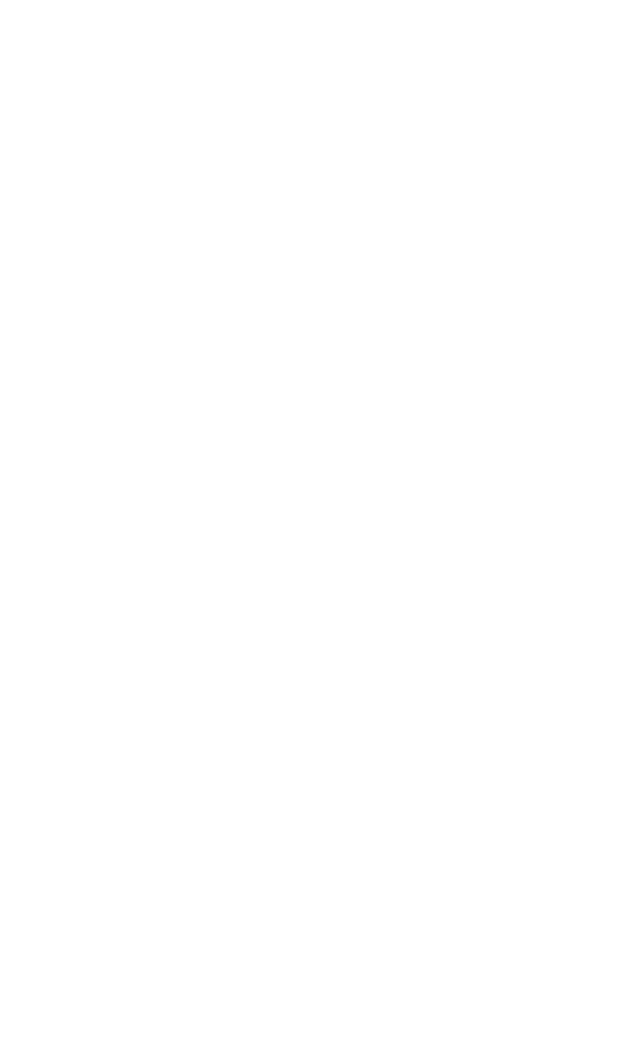
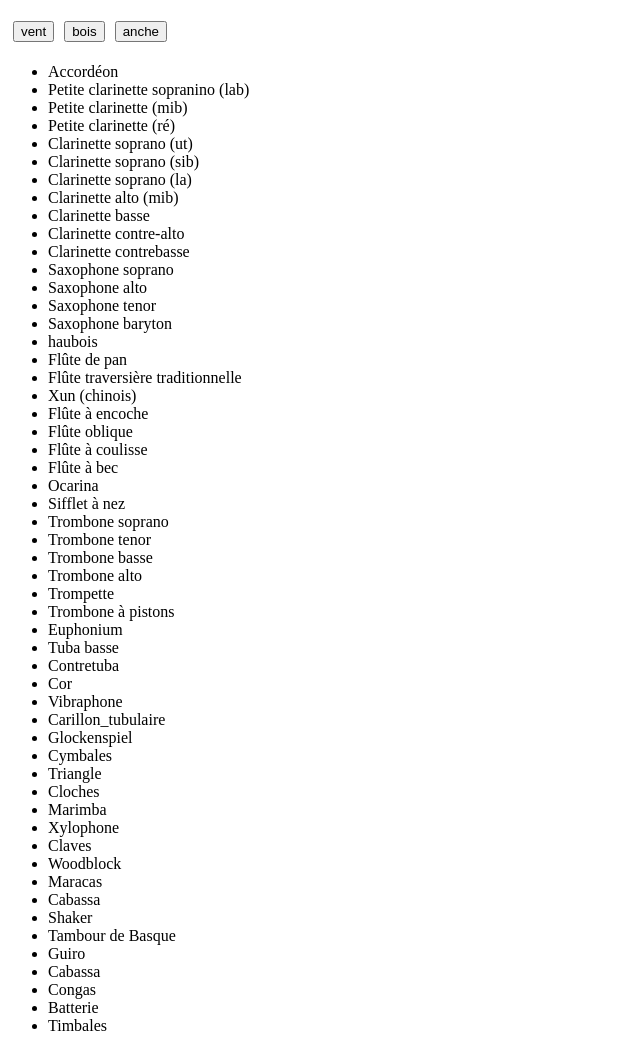
Before and after one commit to theoconnetable/INFO907-Projet, a plain HTML site: page index.html in a window 1280 px wide. Shown: the whole page, without its empty margins (0-640 px from the left). Before the commit the page ends 800 px from the top, so only its background shows below. Drawn offline with Linux system fonts and the light colour scheme.

Commit message:
update mains.js et index.html

```diff
--- a/index.html
+++ b/index.html
@@ -6,8 +6,16 @@
         <title>Instruments de musique</title>
         <meta name='viewport' content='width=device-width, initial-scale=1'>
         <link rel='stylesheet' type='text/css' media='screen' href='style.css'>
+
     </head>
     <body>
-    <script src='main.js'></script>
+        <div id="parent-container">
+            <p> </p> <!-- Nom de la grande catégories -->
+        </div>
+
+        <ul id="instruments-container">
+
+        </ul>
+        <script src="main.js"></script>
     </body>
 </html>
--- a/main.js
+++ b/main.js
@@ -1,151 +1,211 @@
-/*attributs:
+const instruments = {
+    "vent":{
+      "bois":{
+        "anche":{
+            "libre": "Accordéon",
+            "simple":{
+                "clarinette":{
+                    "transposition_sixte_mineur_en_dessous":"Petite clarinette sopranino (lab)",
+                    "transposition_tierce_mineur_en_dessous":"Petite clarinette (mib)",
+                    "transposition_seconde_en_dessous":"Petite clarinette (ré)",
+                    "aucune_transposition":"Clarinette soprano (ut)",
+                    "transposition_seconde_majeure_au_dessus":"Clarinette soprano (sib)",
+                    "transposition_tierce_mineur_au_dessus":"Clarinette soprano (la)",
+                    "transposition_sixte_majeur_au_dessus":"Clarinette alto (mib)",
+                    "transposition_octave_et_seconde_majeure_au_dessus":"Clarinette basse",
+                    "transposition_octabe_et_sixte_majeure_au_dessus":"Clarinette contre-alto",
+                    "transposition_deux_octave_et_seconde_majeure_au_dessus":"Clarinette contrebasse"
+                },
+                "saxophone":{
+                    "transposition_seconde_majeure_au_dessus":"Saxophone soprano",
+                    "transposition_sixte_majeure_en_dessous":"Saxophone alto",
+                    "transposition_neuvieme_majeure_en_dessous":"Saxophone tenor",
+                    "transposition_trezieme_majeure_en_dessous":"Saxophone baryton"
+                }
 
-_Instrument_
-    vent
-        bois
-            anches
-                anche simple
-                    clarinette
-                        T sixte mineur en dessous
-                            Petite clarinette sopranino (lab)
-                        T tierce mineure en dessous
-                            Petite clarinette (mib)
-                        T seconde majeure en dessous
-                            Petite clarinette (ré)
-                        aucune transposition
-                            Clarinette soprano (ut)
-                        T seconde majeure au dessus
-                            Clarinette soprano (sib)
-                        T tierce mineure au dessus
-                            Clarinette soprano (la)
-                        T sixte majeure au dessus
-                            Clarinette alto (mib)
-                        T octave et seconde majeure au dessus
-                            Clarinette basse
-                        T octave et sixte majeure au dessus
-                            Clarinette contre-alto
-                        T 2 octaves et seconde majeure au dessus
-                            Clarinette contrebasse
-                    saxophone
-                        T seconde majeure en dessous
-                            Saxophone soprano
-                        T sixte majeure en dessous
-                            Saxophone alto
-                        T neuvième majeure en dessous
-                            Saxophone ténor
-                        T treizième majeure en dessous
-                            saxophone baryton
-                anche libre
-                    accordéon
-                anche double
-                    haubois
+            },
+            "double": "haubois"
+        },
+        "embouchure":{
+            "multiple":"Flûte de pan",
+            "laterale": "Flûte traversière traditionnelle",
+            "ronde":"Xun (chinois)",
+            "encoche_fixe":"Flûte à encoche",
+            "arete_oblique": "Flûte oblique",
+            "a_conduit": {
+                "tubulaire": {
+                    "se_coulisse" : "Flûte à coulisse",
+                    "trous_de_jeu" : "Flûte à bec"
+                },
+                "globulaire" : "Ocarina",
+                "sifflet" : "Sifflet à nez"
+            }
+        }
+      },
+      "cuivre":{
+        "cylindrique":{
+            "coulisse":{
+                "si_bemol":{
+                    "tessiture_aigue":"Trombone soprano",
+                    "tessiture_standard":"Trombone tenor",
+                    "tessiture_basse" : "Trombone basse"
+                },
+                "mi_bemol" : "Trombone alto"
+            },
+            "pistons":{
+                "tessiture_aigue":"Trompette",
+                "tessiture_basse":"Trombone à pistons"
+            }
+        },
+        "conico_cylindrique":{
+            "pistons":{
+                "si_bemol": "Euphonium",
+                "fa":"Tuba basse",
+                "ut":"Contretuba"
+            },
+            "palettes":"Cor"
+        }
 
-            embouchure
-                embouchures multiples
-                    Flute de pan
+      }
+    },
+    "percussions":{
+        "idiophone" : {
+            "frapper" : {
+                "métal" : {
+                    "hauteur_reglable" :{
+                        "avec_resonnateur_tubulaire" : {
+                            "horizontale" : "Vibraphone",
+                            "verticale" : "Carillon_tubulaire"
+                        },
+                        "sans_resonnateur_tubulaire" : "Glockenspiel"
+                    },
+                    "hauteur_fixe":{
+                        "percussion_direct" : "Cymbales",
+                        "percussion_indirect" : {
+                            "baguette_metalique" :"Triangle",
+                            "baguette_bois" : "Cloches"
+                        }
+                    }
+                },
+                "bois":{
+                    "hauteur_reglable":{
+                        "avec_resonnateur_tubulaire":"Marimba",
+                        "sans_resonnateur_tubulaire" : "Xylophone"
+                    },
+                    "hauteur_fixe" : {
+                        "sans_caisse_resonance" : "Claves",
+                        "avec_caisse_resonance" : "Woodblock"
+                    }
+                }
+            },
+            "secouer": {
+                "bois" : "Maracas",
+                "metal" : {
+                    "bille" : {
+                        "exterieur" : "Cabassa",
+                        "interieur" : "Shaker"
+                    },
+                    "cymbalette" : "Tambour de Basque"
+                }
+            },
+            "racler" : {
+                "bois_contre_bois" : "Guiro",
+                "metal_contre_bois" : "Cabassa"
+            }
+        },
+        "membranophone" :{
+            "tambours" : {
+                "main" : "Congas",
+                "baguette" : "Batterie",
+                "mailloche" : "Timbales"
+            }
+        }
+    }
+}
 
-                embouchure laterale
-                    Flute traversiere traditionnelle
 
-                embouchure ronde
-                    Xun (chinois)
+//const instruments = require("./data.json")
 
-                embouchure encoche fixe
-                    Flute à encoche
+//console.log(instruments)
 
-                embouchure arete oblique
-                    Flute oblique
+function getAllInstruments(level) {
+    if(typeof level === "string") {
+        return [level];
+    } else {
+        return Object.values(level).flatMap(value => getAllInstruments(value))
+    }
+}
 
-                embouchure à conduit
-                    tubulaire
-                        se coulisse
-                            Flute à coulisse
-                        trous de jeu
-                            Flute à bec
-                    globulaire
-                        Ocarina
-                    sifflet
-                        Sifflet à nez
-        cuivre
-            cylindrique
-                coulisse
-                    si bémol
-                        tessiture aigue
-                            Trombone Soprano
-                        tessiture standard
-                            Trombone Ténor
-                        tessiture basse
-                            Trombone Basse
-                    mi bémol
-                        Trombone alto
-                pistons
-                    tessiture aigue
-                        Trompette
-                    tessiture basse
-                        Trombone à Piston
-            conico-cylindrique
-                pistons
-                    Si bémol
-                        Euphonium
-                    Fa
-                        Tuba Basse
-                    Ut
-                        Contretuba
-                palettes
-                    Cor
+function findParent(json, level, path = []) {
+    //console.log(path);
+    for (let key in json){
+        if (key === level) {
+            path.push(key);
+            return path;
+        }
+        else {
+            if (typeof json[key] === "object" && json[key] !== null) {
+                res = findParent(json[key], level, path);
+                if ((res !== null) && (res.includes(level))) {
+                    path.unshift(key);
+                    return path
+                }
+            }
+        }
+    }
+}
 
-    Percussion
-        idiophones
-            frappée
-                métalique
-                    hauteur réglable (tonale)
-                        avec résonnateur tubulaire
-                            horizontale (frappe)
-                                Vibraphone
-                            Verticale (frappe)
-                                Carillon Tubulaire
-                        sans résonnateur tubulaire
-                            Glockenspiel
-                    hauteur fixe (atonale)
-                        percussion direct (ex : les Cymbales sentrchoque)
-                            Cymbales
-                        percussion indirect (ex : avec une baguette)
-                            baguette métalique
-                                Triangle
-                            baguette en bois
-                                Cloches
-                bois
-                    hauteur réglable
-                        avec résonnateur tubulaire
-                            Marimba
-                        sans résonnateur tubulaire
-                            Xylophone
-                    hauteur fixe
-                        sans caisse résonance
-                            Claves
-                        avec caisse résonance
-                            Woodblock
-            secouée
-                bois
-                    Maracas
-                métalique
-                    bille à l'extérieur
-                        Cabassa
-                    bille à l'intérieur
-                        Shaker
-                    cymbalette
-                        tambour de basque
-            raclée
-                bois contre bois
-                    Guiro
-                métal contre métal
-                    Cabassa
-        membranophones
-            tambours
-                main
-                    Congas
-                baguette
-                    Batterie
-                mailloche
-                    Timbales
-*/
+function display_parents(level) {
+    tab = findParent(instruments, level);
+    if (tab === undefined) {
+        console.log("No parent found");
+    } else {
+        const container = document.getElementById("parent-container");
+        tab.forEach(element => {
+            // Créer un bouton
+            const parent = document.createElement("button");
+            parent.textContent = element;
+            parent.style.margin = "5px";
+
+            // Ajouter un événement clic au bouton
+            parent.addEventListener("click", () => {
+                while (container.firstChild) {
+                    container.firstChild.remove()
+                }
+                display_parents(element);
+            });
+
+            // Ajouter le bouton au conteneur
+        container.appendChild(parent);
+        });
+    }
+}
+
+display_parents("anche")
+
+
+function getSubInstrument(json) {
+    res = []
+    for (let key in json) {
+        if (typeof json[key] === "object" && json[key] !== null) {
+            res.push(key);
+        }
+    }
+    return res;
+}
+
+function displayInstruments(instruments) {
+    container = document.querySelector("#instruments-container")
+
+    while (container.firstChild) {
+        container.firstChild.remove()
+    }
+
+    instruments.forEach(instrument => {
+        listItem = document.createElement("li");
+        listItem.textContent = instrument;
+        container.appendChild(listItem);
+    });
+}
+
+displayInstruments(getAllInstruments(instruments));
```
Also changed, not shown: data.json (+4 -4 lines). Lines whose indentation alone changed are shown as unchanged.
